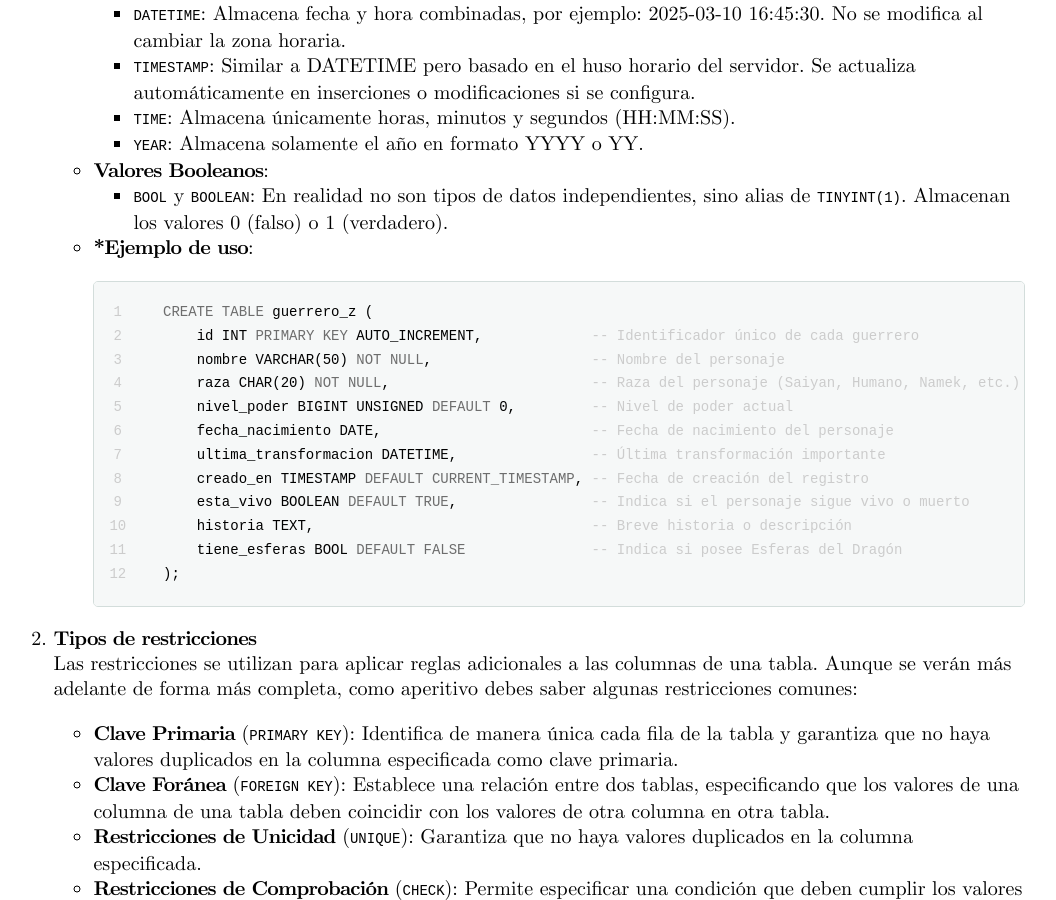
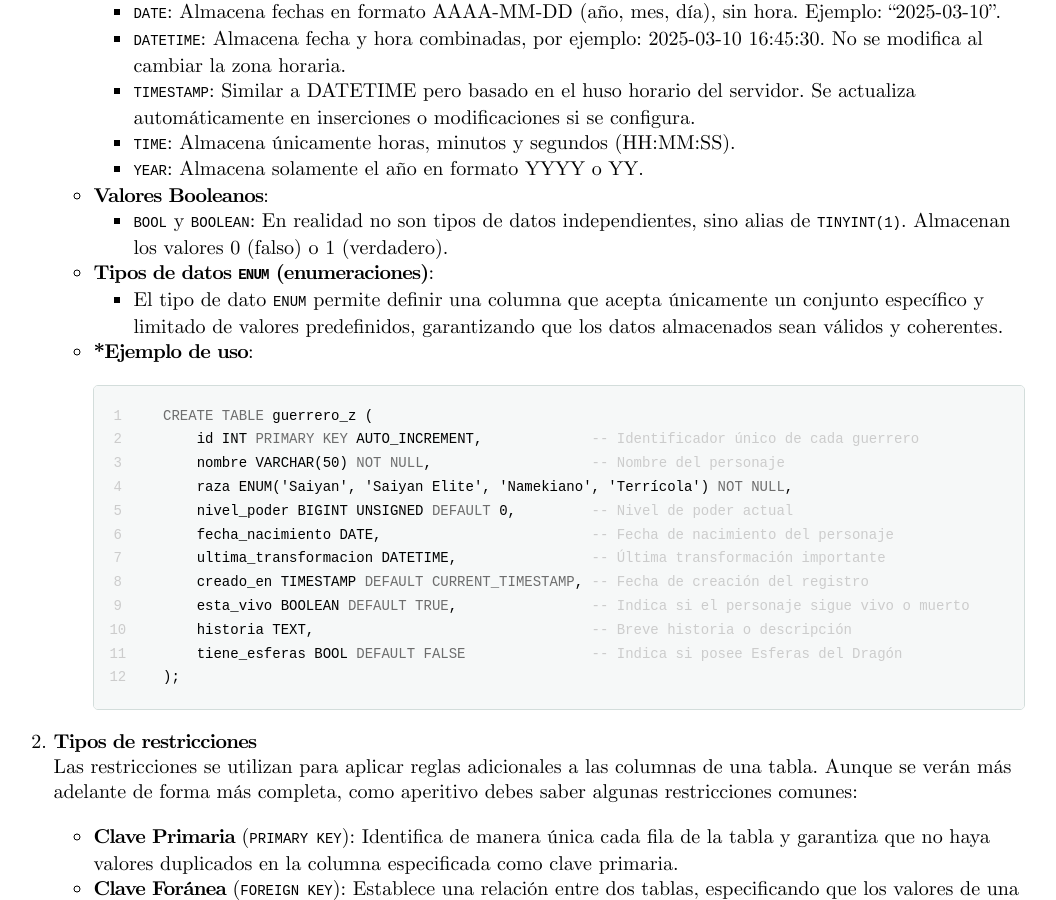
Before and after one commit to TeoRojas/teorojas.github.io, a Jekyll site: the page built from bases-de-datos/UD04-teoria.md, in a window 1280 px wide and 900 px high, scrolled down 11940 px. Shown: the whole window, without its empty margins (121-1177 px from the left). Built offline with Jekyll 4.4.1, drawn with Linux system fonts in a browser that asks for light colours; nearby versions of some CDN libraries; some of the changed text lies outside the part shown.

Commit message:
BBDD.UD04-> ENUM Added

````diff
--- a/bases-de-datos/UD04-teoria.md
+++ b/bases-de-datos/UD04-teoria.md
@@ -328,6 +328,7 @@ En este ejemplo:
     - **Cadenas de Caracteres**: `VARCHAR`, `CHAR`, `TEXT`, etc.
     - **Fechas y Tiempos**: `DATE`, `DATETIME`, `TIMESTAMP`, etc.
     - **Valores Booleanos**: `BOOL`, `BOOLEAN`.
+    - **Enumeraciones**: Selección entre datos previamente establecidos (enumerados).
 
     - **Enteros**:
         - `INT`: Número entero estándar, ocupa 4 bytes. Almacena valores entre -2.147.483.648 y 2.147.483.647. Se usa para números enteros sin decimales.
@@ -358,12 +359,16 @@ En este ejemplo:
     - **Valores Booleanos**:
         - `BOOL` y `BOOLEAN`: En realidad no son tipos de datos independientes, sino alias de `TINYINT(1)`. Almacenan los valores 0 (falso) o 1 (verdadero).
 
+    - **Tipos de datos `ENUM` (enumeraciones)**:
+        - El tipo de dato `ENUM` permite definir una columna que acepta únicamente un conjunto específico y limitado de valores predefinidos, garantizando que los datos almacenados sean válidos y coherentes.
+
+
     - ***Ejemplo de uso**:
         ```sql
         CREATE TABLE guerrero_z (
             id INT PRIMARY KEY AUTO_INCREMENT,             -- Identificador único de cada guerrero
             nombre VARCHAR(50) NOT NULL,                   -- Nombre del personaje
-            raza CHAR(20) NOT NULL,                        -- Raza del personaje (Saiyan, Humano, Namek, etc.)
+            raza ENUM('Saiyan', 'Saiyan Elite', 'Namekiano', 'Terrícola') NOT NULL,                                          -- Raza del personaje (Saiyan, Saiyan Elite, Namekiano o Terrícola)
             nivel_poder BIGINT UNSIGNED DEFAULT 0,         -- Nivel de poder actual
             fecha_nacimiento DATE,                         -- Fecha de nacimiento del personaje
             ultima_transformacion DATETIME,                -- Última transformación importante
@@ -1351,6 +1356,7 @@ DROP COLUMN <nombre_columna>;
 - **Bit String**: BIT, BIT(n)
 - **Fecha y tiempo**: DATE, TIME, TIME(i)
 - **Timestamp**: TIMESTAMP
+- **Predefinidos**: ENUM('opción1','opción2','etc')
 
 # Insert
 Insertar nuevos registros (tuplas) en una tabla
````
